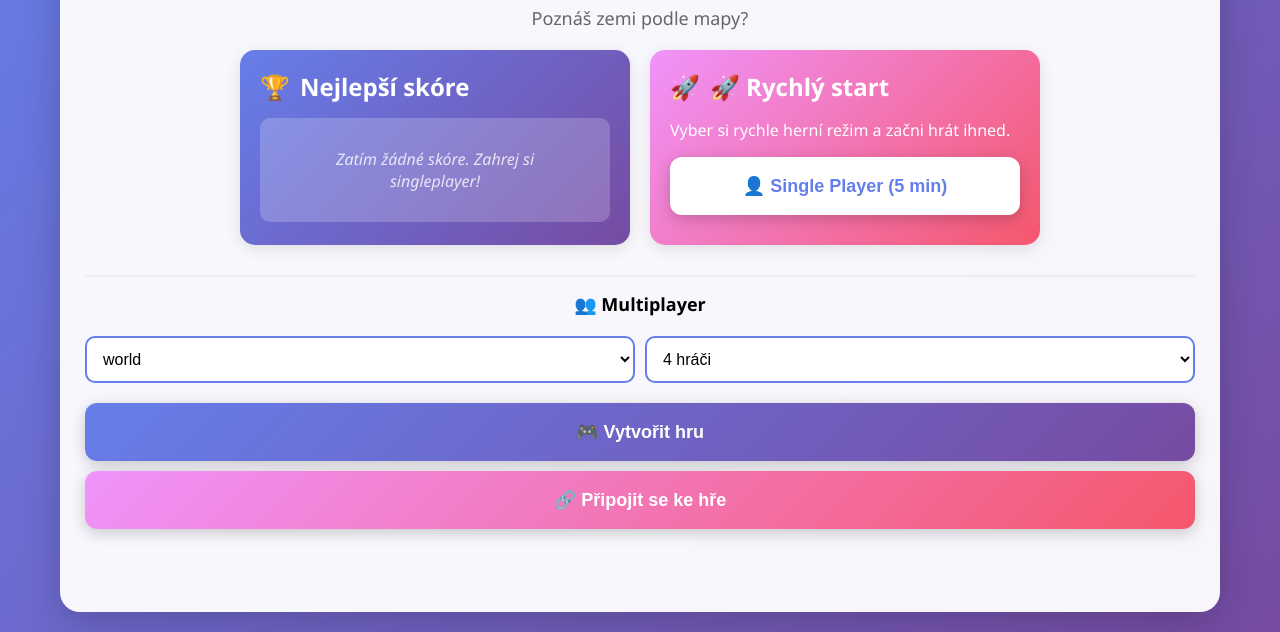
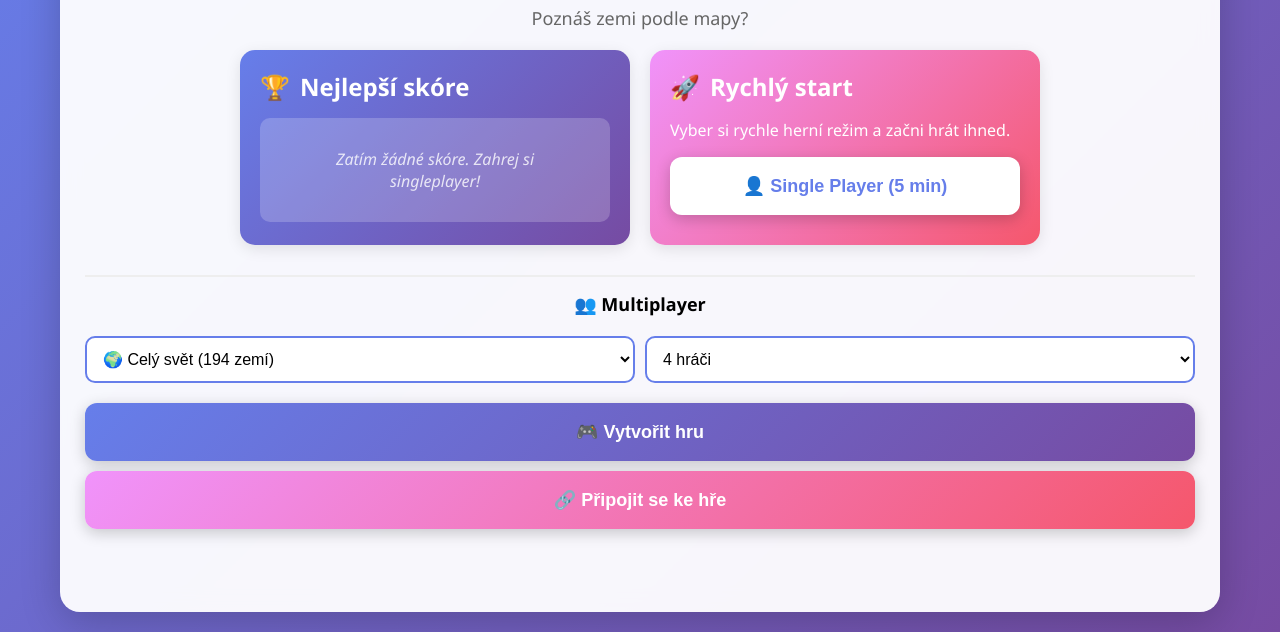
Before and after one commit to edasde72/geogues-server, a website: page index.html in a window 1280 px wide. Shown: the part 168-800 px from the top of the page. Drawn offline with nearby package versions, Linux system fonts and the light colour scheme.

Commit message:
Update index.html

```diff
--- a/index.html
+++ b/index.html
@@ -3,7 +3,7 @@
 <head>
     <meta charset="UTF-8">
     <meta name="viewport" content="width=device-width, initial-scale=1.0, maximum-scale=1.0, user-scalable=no, viewport-fit=cover">
-    <title>GeoScale Multiplayer</title>
+    <title>GeoScale</title>
     <link rel="stylesheet" href="https://unpkg.com/leaflet@1.9.4/dist/leaflet.css" crossorigin=""/>
     <script src="https://unpkg.com/leaflet@1.9.4/dist/leaflet.js" crossorigin=""></script>
     <script src="https://cdn.socket.io/4.5.4/socket.io.min.js" crossorigin=""></script>
@@ -871,12 +871,12 @@
 
                 <div class="select-group">
                     <select id="continent-select" class="continent-select">
-                        <option value="world">🌍 Celý svět (194 zemí)</option>
-                        <option value="europe">🇪🇺 Evropa (46 zemí)</option>
-                        <option value="asia">🌏 Asie (49 zemí)</option>
-                        <option value="americas">🌎 Amerika (35 zemí)</option>
-                        <option value="africa">🌍 Afrika (54 zemí)</option>
-                        <option value="oceania">🌏 Oceánie (14 zemí)</option>
+                        <option value="World">🌍 Celý svět (194 zemí)</option>
+                        <option value="Europe">🇪🇺 Evropa (46 zemí)</option>
+                        <option value="Asia">🌏 Asie (49 zemí)</option>
+                        <option value="Americas">🌎 Amerika (35 zemí)</option>
+                        <option value="Africa">🌍 Afrika (54 zemí)</option>
+                        <option value="Oceania">🌏 Oceánie (14 zemí)</option>
                     </select>
                     <select id="max-players" class="player-count-select">
                         <option value="2">2 hráči</option>
@@ -996,7 +996,7 @@ const game = (function() {
                 back_to_play: "🎮 Hrát",
                 info_title: "🌍 O hře GeoScale", info_subtitle: "Zábavná geografická hra pro celý svět",
                 info_goal_title: "Cíl hry", info_goal_1: "Trénink zeměpisu a poznávání světa", info_goal_2: "Uhodni zemi podle zobrazení na mapě", info_goal_3: "Více než 190 zemí celého světa", info_goal_4: "Různé herní módy pro jednoho i více hráčů",
-                info_modes_title: "Herní módy", info_modes_1: "Single Player: Hraj sám na čas", info_modes_2: "Multiplayer: Soutěž s přáteli (2-8 hráčů)", info_modes_3: "Kontinenty: Zaměř se na konkrétní část světa", info_modes_4: "Žebříček: Soutěž o nejlepší skóre",
+                info_modes_title: "Herní módy", info_modes_1: "Single Player: Hrej sám na čas", info_modes_2: "Multiplayer: Soutěž s přáteli (2-8 hráčů)", info_modes_3: "Kontinenty: Zaměř se na konkrétní část světa", info_modes_4: "Žebříček: Soutěž o nejlepší skóre",
                 info_points_title: "Bodování", info_points_1: "Single: Až 50 bodů za zemi", info_points_2: "Multiplayer: 1 bod za vítězné kolo", info_points_3: "Série: Sleduj svou úspěšnost", info_points_4: "Čas: 5 minut v singleplayeru",
                 info_features_title: "Vlastnosti", info_features_1: "Interaktivní mapy s postupným zoomem", info_features_2: "Chat v multiplayeru", info_features_3: "Ukládání nejlepších skóre", info_features_4: "Funguje na PC i mobilech",
                 results_title: "📊 Tvé statistiky", results_subtitle: "Přehled herních úspěchů a výkonů",
@@ -1033,8 +1033,12 @@ const game = (function() {
                 players_6: "6 hráčů",
                 players_8: "8 hráčů",
                 continent: {
-                    world: "🌍 Celý svět (194 zemí)", europe: "🇪🇺 Evropa (46 zemí)", asia: "🌏 Asie (49 zemí)",
-                    americas: "🌎 Amerika (35 zemí)", africa: "🌍 Afrika (54 zemí)", oceania: "🌏 Oceánie (14 zemí)"
+                    World: "🌍 Celý svět (194 zemí)",
+                    Europe: "🇪🇺 Evropa (46 zemí)",
+                    Asia: "🌏 Asie (49 zemí)",
+                    Americas: "🌎 Amerika (35 zemí)",
+                    Africa: "🌍 Afrika (54 zemí)",
+                    Oceania: "🌏 Oceánie (14 zemí)"
                 },
                 countries: {}
             },
@@ -1083,8 +1087,12 @@ const game = (function() {
                 players_6: "6 players",
                 players_8: "8 players",
                 continent: {
-                    world: "🌍 Whole World (194 countries)", europe: "🇪🇺 Europe (46 countries)", asia: "🌏 Asia (49 countries)",
-                    americas: "🌎 Americas (35 countries)", africa: "🌍 Africa (54 countries)", oceania: "🌏 Oceania (14 countries)"
+                    World: "🌍 Whole World (194 countries)",
+                    Europe: "🇪🇺 Europe (46 countries)",
+                    Asia: "🌏 Asia (49 countries)",
+                    Americas: "🌎 Americas (35 countries)",
+                    Africa: "🌍 Africa (54 countries)",
+                    Oceania: "🌏 Oceania (14 countries)"
                 },
                 countries: {
                     "Albánie": "Albania", "Andora": "Andorra", "Rakousko": "Austria", "Bělorusko": "Belarus", "Belgie": "Belgium",
@@ -1143,7 +1151,8 @@ const game = (function() {
         },
 
         t(key, params = {}) {
-            let text = this.translations[this.currentLang][key] || key;
+            let text = this.translations[this.currentLang][key];
+            if (!text) return key;
             if (typeof text === 'object') return key;
             Object.keys(params).forEach(k => {
                 text = text.replace(`{${k}}`, params[k]);
@@ -1157,7 +1166,11 @@ const game = (function() {
         },
 
         getContinentName(key) {
-            return this.t('continent')[key] || key;
+            const continents = this.t('continent');
+            if (continents && continents[key]) {
+                return continents[key];
+            }
+            return key;
         },
 
         setLang(lang) {
@@ -1282,26 +1295,27 @@ const game = (function() {
         document.getElementById('label-countries').textContent = i18n.t('countries');
         document.getElementById('label-round').textContent = i18n.t('round');
 
-        // Continent select v menu
+        // Opravený překlad kontinentů - přímý přístup podle value
         const contSelect = document.getElementById('continent-select');
         if(contSelect) {
-            const options = contSelect.querySelectorAll('option');
-            if(options.length >= 6) {
-                options[0].textContent = i18n.getContinentName('world');
-                options[1].textContent = i18n.getContinentName('europe');
-                options[2].textContent = i18n.getContinentName('asia');
-                options[3].textContent = i18n.getContinentName('americas');
-                options[4].textContent = i18n.getContinentName('africa');
-                options[5].textContent = i18n.getContinentName('oceania');
-            }
-        }
-
-        // Player count select
+            const continentKeys = ['World', 'Europe', 'Asia', 'Americas', 'Africa', 'Oceania'];
+            continentKeys.forEach(key => {
+                const opt = contSelect.querySelector(`option[value="${key}"]`);
+                if(opt) {
+                    opt.textContent = i18n.getContinentName(key);
+                }
+            });
+        }
+
+        // Opravený překlad počtu hráčů
         const playerSelect = document.getElementById('max-players');
         if(playerSelect) {
-            const options = playerSelect.querySelectorAll('option');
-            options.forEach(opt => {
-                opt.textContent = i18n.t('players_' + opt.value);
+            const playerValues = ['2', '3', '4', '6', '8'];
+            playerValues.forEach(val => {
+                const opt = playerSelect.querySelector(`option[value="${val}"]`);
+                if(opt) {
+                    opt.textContent = i18n.t('players_' + val);
+                }
             });
         }
 
@@ -2202,7 +2216,7 @@ const game = (function() {
             guessBtn.addEventListener('touchstart', (e) => {
                 e.preventDefault();
                 makeGuess();
-            }, {passive: false});
+            }, {passive: false});https://github.com/edasde72/geogues-server/blob/main/index.html
         } else {
             guessBtn.addEventListener('click', makeGuess);
         }
```
